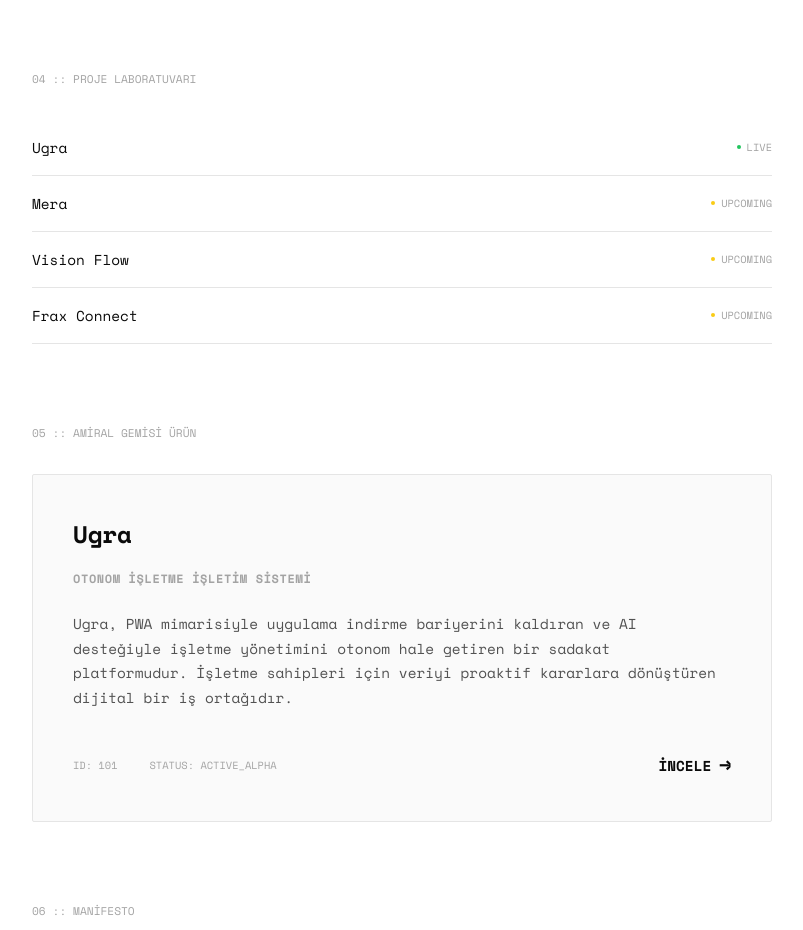
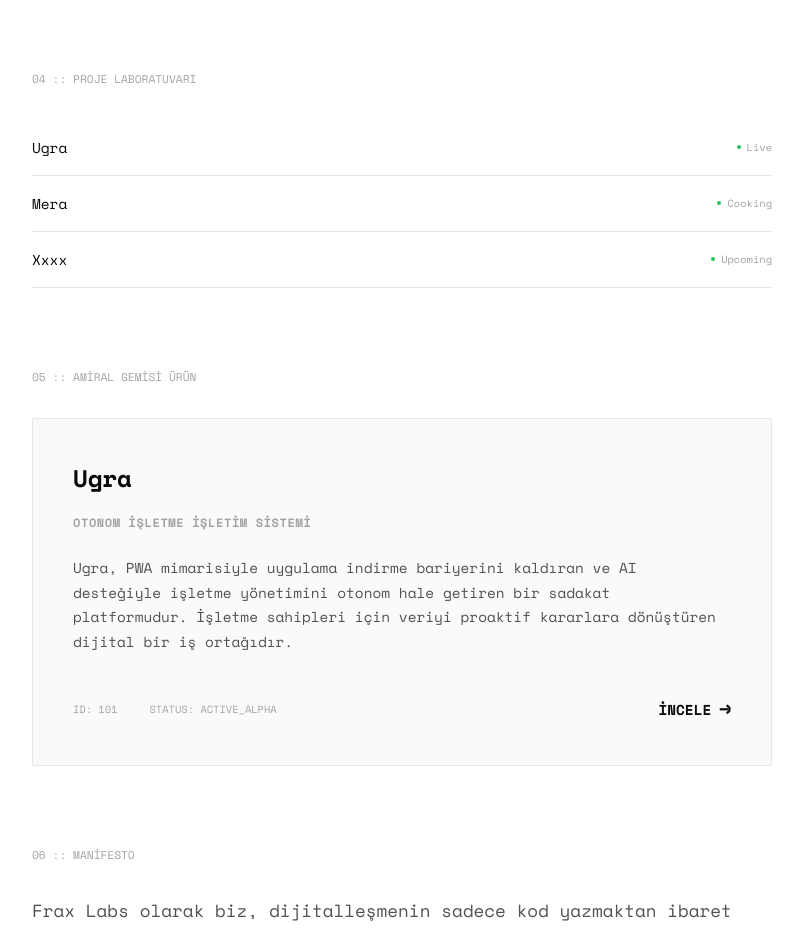
Before and after one commit to aquin0x/fraxlabs, a React (Vite) app: page / in a window 1280 px wide. Shown: the part 1000-1930 px from the top of the page, without its empty margins (386-1189 px from the left). Built offline with nearby package versions, Linux system fonts and the light colour scheme.

Commit message:
feat: initialize Frax Labs website with core `App.tsx` component, including UI, theme toggle, and content sections.

```diff
--- a/src/App.tsx
+++ b/src/App.tsx
@@ -126,10 +126,9 @@ export default function App() {
 
         <Section num="04" label="PROJE LABORATUVARI">
           <div>
-            <ProjectCard title="Ugra" status="LIVE" link="https://ugra.frax.tr/" />
-            <ProjectCard title="Mera" status="UPCOMING" />
-            <ProjectCard title="Vision Flow" status="UPCOMING" />
-            <ProjectCard title="Frax Connect" status="UPCOMING" />
+            <ProjectCard title="Ugra" status="Live" link="https://ugra.frax.tr/" />
+            <ProjectCard title="Mera" status="Cooking" />
+            <ProjectCard title="Xxxx" status="Upcoming" />
           </div>
         </Section>
 
```
